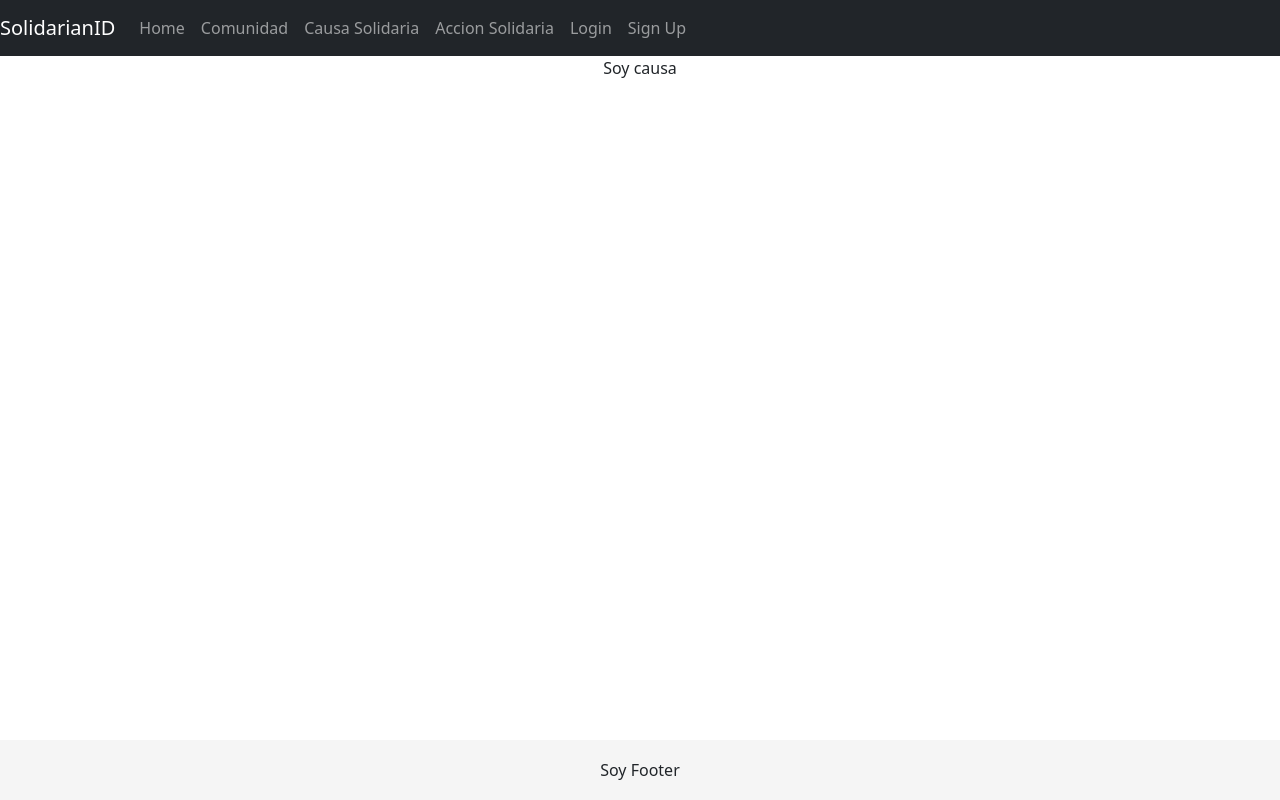
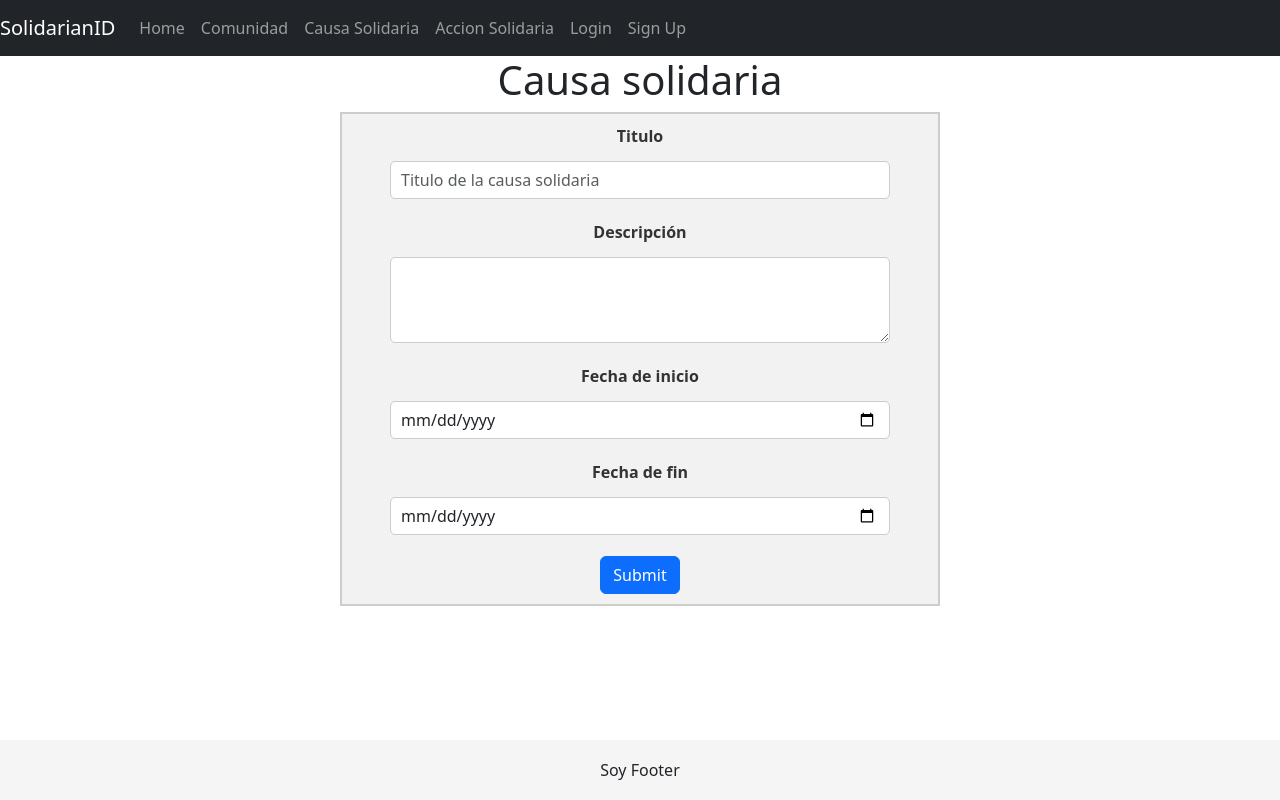
Before and after one commit to RuiQing-Wu/Entrega-Full-Stack, a React (Create React App) app in the folder front-end/: page /causa in a window 1280 px wide. Built offline with nearby package versions, Linux system fonts and the light colour scheme.

Commit message:
causaSolidaria

```diff
--- a/front-end/src/pages/Causa/CausaSolidaria.css
+++ b/front-end/src/pages/Causa/CausaSolidaria.css
@@ -0,0 +1,58 @@
+#PaginaCausaSolidaria{
+  height: 100%;
+  width: 100%;
+  padding: 0;
+  margin: 0;
+  display: flex;
+  flex-direction: column;
+  margin: auto;
+}
+
+#PaginaCausaSolidaria form{
+  background-color: #f3f2f2;
+  padding-top: 10px;
+  padding-bottom: 10px;
+  width: 600px;
+  border: 2px solid #ccc;
+  display: flex;
+  flex-direction: column;
+  align-items: center;
+  margin: auto;
+
+}
+
+#PaginaCausaSolidaria form .form-label{
+  font-weight: bold;
+  color: #333;
+}
+
+#PaginaCausaSolidaria form input{
+  width: 500px;
+  border: 1px solid #ccc;
+  border-radius: 5px;
+  margin: 5px;
+  padding-left: 10px;
+}
+
+#PaginaCausaSolidaria form textarea{
+  width: 500px;
+  border: 1px solid #ccc;
+  border-radius: 5px;
+  margin: 5px;
+  padding-left: 10px;
+}
+
+#cardCausaSolidaria{
+  width: 350px;
+  margin: auto;
+  margin-top: 10px;
+  margin-bottom: 10px;
+  border: 2px solid #ccc;
+  border-radius: 5px;
+  padding: 10px;
+  text-align: left;
+  display: flex;
+  flex-direction: column;
+  align-items: center;
+  background-color: #f3f2f2;
+}
--- a/front-end/src/pages/Causa/CausaSolidaria.js
+++ b/front-end/src/pages/Causa/CausaSolidaria.js
@@ -1,5 +1,153 @@
+import { useNavigate } from 'react-router-dom';
+import { useState } from 'react';
 import './CausaSolidaria.css';
 
 export default function Causa() {
-  return <>Soy causa</>;
+  // Crear un hook para navegar entre páginas
+  const navigate = useNavigate();
+  const [titulo, setTitulo] = useState('');
+  const [descripcion, setDescripcion] = useState('');
+  const [fechaInicio, setFechaInicio] = useState('');
+  const [fechaFin, setFechaFin] = useState('');
+
+  const [tituloError, setTituloError] = useState('');
+  const [descripcionError, setDescripcionError] = useState('');
+  const [fechaInicioError, setFechaInicioError] = useState('');
+  const [fechaFinError, setFechaFinError] = useState('');
+
+  function handleTituloInput(event) {
+    setTitulo(event.target.value);
+  }
+
+  function handleDescripcionInput(event) {
+    setDescripcion(event.target.value);
+  }
+
+  function handleFechaInicioInput(event) {
+    setFechaInicio(event.target.value);
+  }
+
+  function handleFechaFinInput(event) {
+    setFechaFin(event.target.value);
+  }
+
+  async function CausaSolidaria(event) {
+    // eslint-disable-next-line no-console
+    console.log('Causa');
+    event.preventDefault();
+
+    // Resetear los errores
+    setTituloError('');
+    setDescripcionError('');
+    setFechaInicioError('');
+    setFechaFinError('');
+
+    // Validar que el usuario y la contraseña no estén vacíos
+    if (titulo === '') {
+      setTituloError('El titulo no puede estar vacío');
+      return;
+    }
+
+    if (descripcion === '') {
+      setDescripcionError('La descripción no puede estar vacía');
+      return;
+    }
+
+    if (fechaInicio === '') {
+      setFechaInicioError('La fecha de inicio no puede estar vacía');
+      return;
+    }
+
+    if (fechaFin === '') {
+      setFechaFinError('La fecha de fin no puede estar vacía');
+      return;
+    }
+
+    // TODO Llamar a la API para iniciar sesión
+    // const response = await loginUser(username, password);
+
+    // TODO PROCESAR LA RESPUESTA DE LA API
+
+    // Navegar a la página de inicio
+    navigate('/verCausa', {
+      state: {
+        titulo,
+        descripcion,
+        fechaInicio,
+        fechaFin,
+      },
+    });
+  }
+
+  return (
+    <div id="PaginaCausaSolidaria" class="container">
+      <h1>Causa solidaria</h1>
+      <form className="needs-validation" noValidate onSubmit={CausaSolidaria}>
+        <div className="form-group mb-3">
+          <label htmlFor="titulo" className="form-label">
+            Titulo
+          </label>
+          <input
+            type="text"
+            name="titulo"
+            className={`form-control ${tituloError ? 'is-invalid' : ''} ${
+              titulo && !tituloError ? 'is-valid' : ''
+            }`}
+            placeholder="Titulo de la causa solidaria"
+            onChange={handleTituloInput}
+            value={titulo}
+            required
+          />
+          <div className="invalid-feedback">{tituloError}</div>
+        </div>
+        <div class="form-group mb-3">
+          <label for="descripcion" class="form-label">
+            Descripción
+          </label>
+          <textarea
+            className={`form-control ${descripcionError ? 'is-invalid' : ''} ${
+              descripcion && !descripcionError ? 'is-valid' : ''
+            }`}
+            id="descripcion"
+            rows="3"
+            onChange={handleDescripcionInput}
+            value={descripcion}
+            required
+          ></textarea>
+          <div className="invalid-feedback">{descripcionError}</div>
+        </div>
+        <div class="form-group mb-3">
+          <label for="fechaInicio" class="form-label">
+            Fecha de inicio
+          </label>
+          <input
+            type="date"
+            className={`form-control ${fechaInicioError ? 'is-invalid' : ''} ${
+              fechaInicio && !fechaInicioError ? 'is-valid' : ''
+            }`}
+            id="fechaInicio"
+            onChange={handleFechaInicioInput}
+          />
+          <div className="invalid-feedback">{fechaInicioError}</div>
+        </div>
+        <div class="form-group mb-3">
+          <label for="fechaFin" class="form-label">
+            Fecha de fin
+          </label>
+          <input
+            type="date"
+            className={`form-control ${fechaFinError ? 'is-invalid' : ''} ${
+              fechaFin && !fechaFinError ? 'is-valid' : ''
+            }`}
+            id="fechaFin"
+            onChange={handleFechaFinInput}
+          />
+          <div className="invalid-feedback">{fechaFinError}</div>
+        </div>
+        <button type="submit" class="btn btn-primary">
+          Submit
+        </button>
+      </form>
+    </div>
+  );
 }
--- /dev/null
+++ b/front-end/src/pages/Causa/VerCausaSolidaria.js
@@ -0,0 +1,26 @@
+import { useLocation } from 'react-router-dom';
+import './CausaSolidaria.css';
+
+const VerCausaSolidaria = () => {
+  const location = useLocation();
+  const titulo = location.state && location.state.titulo;
+  const descripcion = location.state && location.state.descripcion;
+  const fechaInicio = location.state && location.state.fechaInicio;
+  const fechaFin = location.state && location.state.fechaFin;
+
+  return (
+    <div className="container">
+      <h3 className="mt-4"> Causa Solidaria </h3>
+      <div id="cardCausaSolidaria" className="card mt-3">
+        <div className="card-body">
+          <h5 className="card-title">{titulo}</h5>
+          <p className="card-text">{descripcion}</p>
+          <p className="card-text">{fechaInicio}</p>
+          <p className="card-text"> {fechaFin}</p>
+        </div>
+      </div>
+    </div>
+  );
+};
+
+export default VerCausaSolidaria;
--- a/front-end/src/router/Router.js
+++ b/front-end/src/router/Router.js
@@ -8,6 +8,7 @@ import {
   Accion,
 } from '../pages/index';
 import App from '../App';
+import VerCausaSolidaria from '../pages/Causa/VerCausaSolidaria';
 
 const router = createBrowserRouter([
   {
@@ -21,6 +22,11 @@ const router = createBrowserRouter([
       { name: 'Comunidad', path: '/comunidad', element: <Comunidad /> },
       { name: 'Causa', path: '/causa', element: <Causa /> },
       { name: 'Accion', path: '/accion', element: <Accion /> },
+      {
+        name: 'VerCausaSolidaria',
+        path: '/verCausa',
+        element: <VerCausaSolidaria />,
+      },
       { name: 'Error', path: '*', element: <Error /> },
     ],
   },
```
Also changed, not shown: front-end/.eslintrc.js, front-end/.prettierrc.json.
